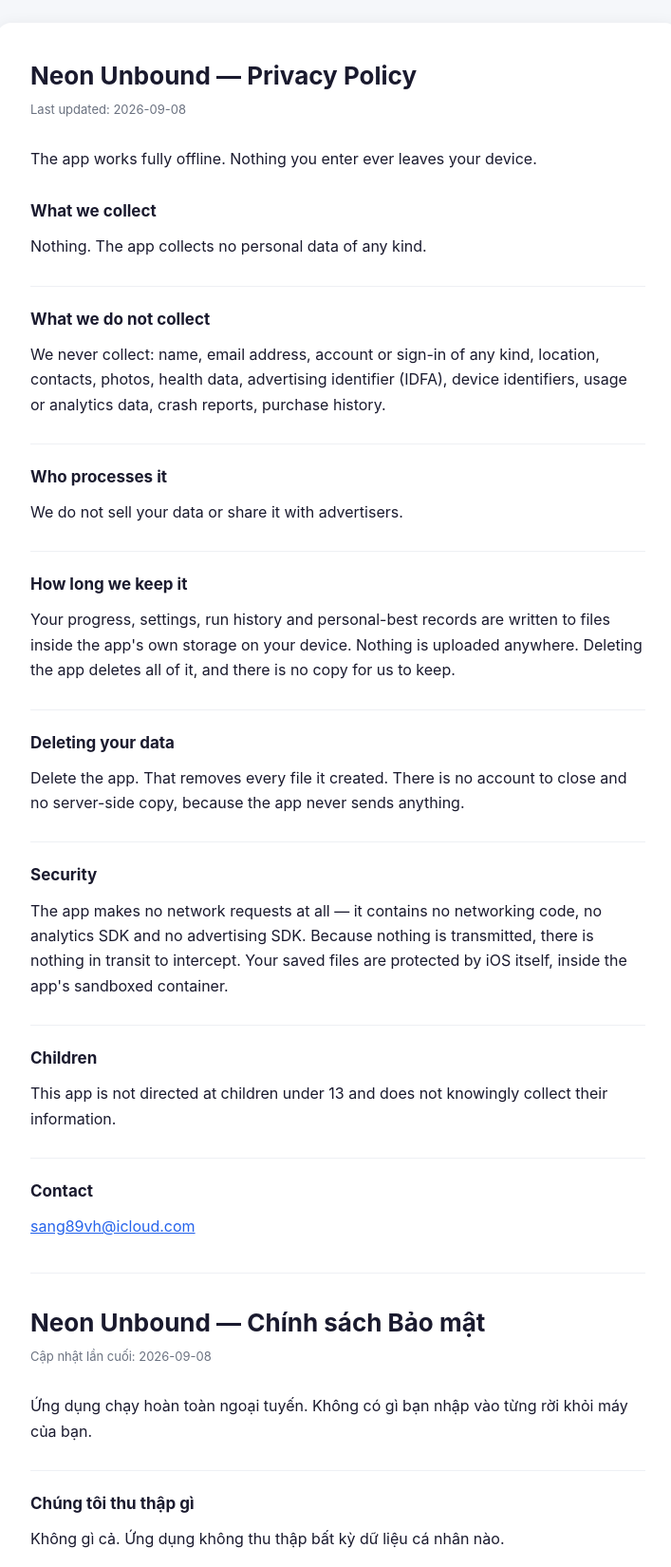
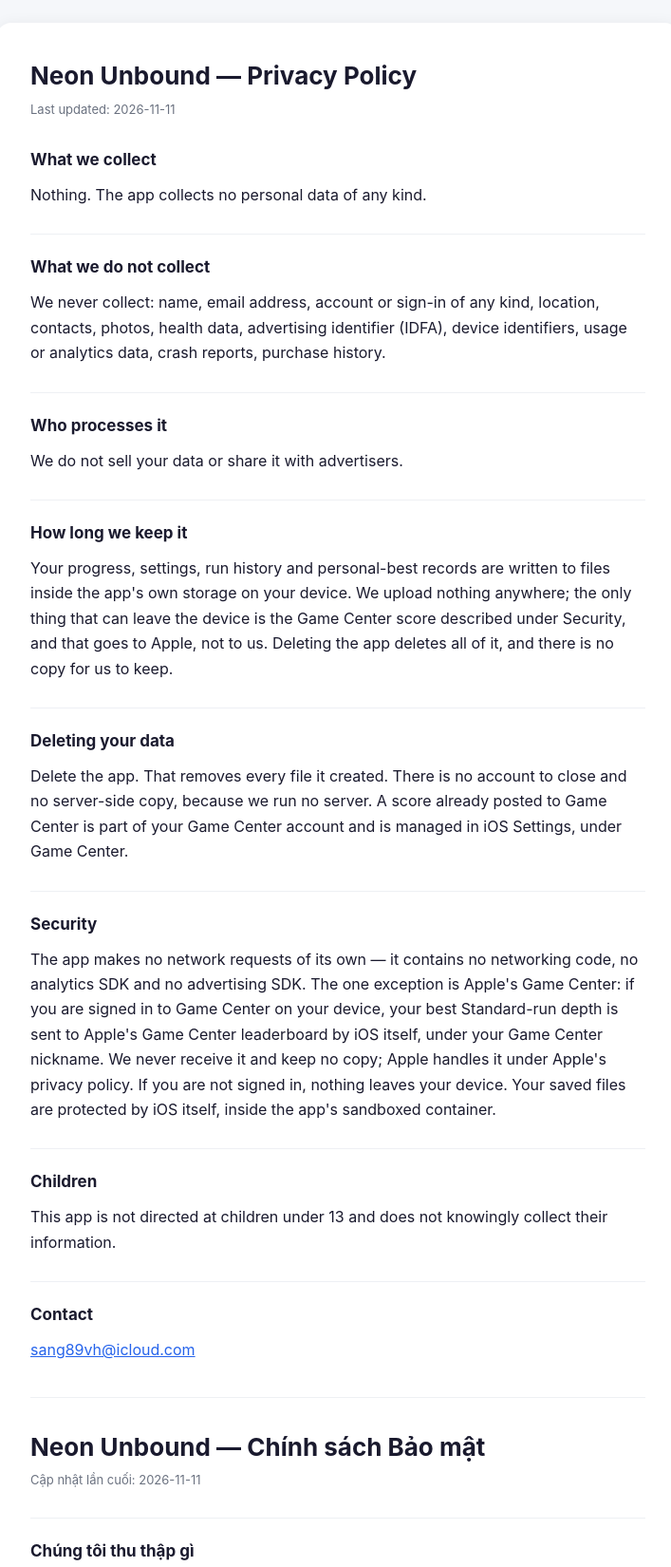
Before and after one commit to sang89vh/neon-unbound, a plain HTML site: page index.html in a window 1280 px wide. Shown: the top 1650 px of the page at 95% size, without its empty margins (284-991 px from the left). Drawn offline with Linux system fonts and the light colour scheme.

Commit message:
legal: name Game Center, the one thing that can leave the device

```diff
--- a/index.html
+++ b/index.html
@@ -31,28 +31,26 @@ nav a{margin-right:16px}
 <body>
 <main>
 <h1>Neon Unbound — Privacy Policy</h1>
-<p class="sub">Last updated: 2026-09-08</p>
-<p>The app works fully offline. Nothing you enter ever leaves your device.</p>
+<p class="sub">Last updated: 2026-11-11</p>
 <h2>What we collect</h2>
 <p>Nothing. The app collects no personal data of any kind.</p>
 <h2>What we do not collect</h2><p>We never collect: name, email address, account or sign-in of any kind, location, contacts, photos, health data, advertising identifier (IDFA), device identifiers, usage or analytics data, crash reports, purchase history.</p>
 <h2>Who processes it</h2><p>We do not sell your data or share it with advertisers.</p>
-<h2>How long we keep it</h2><p>Your progress, settings, run history and personal-best records are written to files inside the app&#x27;s own storage on your device. Nothing is uploaded anywhere. Deleting the app deletes all of it, and there is no copy for us to keep.</p>
-<h2>Deleting your data</h2><p>Delete the app. That removes every file it created. There is no account to close and no server-side copy, because the app never sends anything.</p>
-<h2>Security</h2><p>The app makes no network requests at all — it contains no networking code, no analytics SDK and no advertising SDK. Because nothing is transmitted, there is nothing in transit to intercept. Your saved files are protected by iOS itself, inside the app&#x27;s sandboxed container.</p>
+<h2>How long we keep it</h2><p>Your progress, settings, run history and personal-best records are written to files inside the app&#x27;s own storage on your device. We upload nothing anywhere; the only thing that can leave the device is the Game Center score described under Security, and that goes to Apple, not to us. Deleting the app deletes all of it, and there is no copy for us to keep.</p>
+<h2>Deleting your data</h2><p>Delete the app. That removes every file it created. There is no account to close and no server-side copy, because we run no server. A score already posted to Game Center is part of your Game Center account and is managed in iOS Settings, under Game Center.</p>
+<h2>Security</h2><p>The app makes no network requests of its own — it contains no networking code, no analytics SDK and no advertising SDK. The one exception is Apple&#x27;s Game Center: if you are signed in to Game Center on your device, your best Standard-run depth is sent to Apple&#x27;s Game Center leaderboard by iOS itself, under your Game Center nickname. We never receive it and keep no copy; Apple handles it under Apple&#x27;s privacy policy. If you are not signed in, nothing leaves your device. Your saved files are protected by iOS itself, inside the app&#x27;s sandboxed container.</p>
 <h2>Children</h2><p>This app is not directed at children under 13 and does not knowingly collect their information.</p>
 <h2>Contact</h2><p><a href="mailto:sang89vh@icloud.com">sang89vh@icloud.com</a></p>
 <hr style="margin:36px 0;border:0;border-top:1px solid #eef0f4">
 <h1>Neon Unbound — Chính sách Bảo mật</h1>
-<p class="sub">Cập nhật lần cuối: 2026-09-08</p>
-<p>Ứng dụng chạy hoàn toàn ngoại tuyến. Không có gì bạn nhập vào từng rời khỏi máy của bạn.</p>
+<p class="sub">Cập nhật lần cuối: 2026-11-11</p>
 <h2>Chúng tôi thu thập gì</h2>
 <p>Không gì cả. Ứng dụng không thu thập bất kỳ dữ liệu cá nhân nào.</p>
 <h2>Chúng tôi không thu thập gì</h2><p>Chúng tôi không bao giờ thu thập: tên, địa chỉ email, tài khoản hay đăng nhập dưới bất kỳ hình thức nào, vị trí, danh bạ, ảnh, dữ liệu sức khỏe, mã định danh quảng cáo (IDFA), mã định danh thiết bị, dữ liệu sử dụng hay phân tích, báo cáo sự cố, lịch sử mua hàng.</p>
 <h2>Ai xử lý dữ liệu</h2><p>Chúng tôi không bán dữ liệu của bạn và không chia sẻ cho bên quảng cáo.</p>
-<h2>Giữ trong bao lâu</h2><p>Tiến trình, cài đặt, lịch sử lượt chơi và kỷ lục cá nhân của bạn được ghi vào các tệp trong bộ nhớ riêng của ứng dụng trên máy bạn. Không có gì được tải lên bất kỳ đâu. Gỡ ứng dụng là xóa sạch tất cả, và chúng tôi không giữ bản sao nào.</p>
-<h2>Xóa dữ liệu</h2><p>Gỡ ứng dụng. Thao tác đó xóa mọi tệp mà ứng dụng đã tạo. Không có tài khoản nào để đóng và không có bản sao nào trên máy chủ, vì ứng dụng không bao giờ gửi đi thứ gì.</p>
-<h2>Bảo mật</h2><p>Ứng dụng không thực hiện bất kỳ yêu cầu mạng nào — nó không chứa mã kết nối mạng, không có SDK phân tích và không có SDK quảng cáo. Vì không có gì được truyền đi, cũng không có gì trên đường truyền để bị chặn. Các tệp lưu của bạn được chính iOS bảo vệ, bên trong vùng chứa riêng của ứng dụng.</p>
+<h2>Giữ trong bao lâu</h2><p>Tiến trình, cài đặt, lịch sử lượt chơi và kỷ lục cá nhân của bạn được ghi vào các tệp trong bộ nhớ riêng của ứng dụng trên máy bạn. Chúng tôi không tải gì lên bất kỳ đâu; thứ duy nhất có thể rời khỏi máy là điểm Game Center nêu ở mục Bảo mật, và nó được gửi tới Apple, không phải tới chúng tôi. Gỡ ứng dụng là xóa sạch tất cả, và chúng tôi không giữ bản sao nào.</p>
+<h2>Xóa dữ liệu</h2><p>Gỡ ứng dụng. Thao tác đó xóa mọi tệp mà ứng dụng đã tạo. Không có tài khoản nào để đóng và không có bản sao nào trên máy chủ, vì chúng tôi không vận hành máy chủ nào. Điểm đã gửi lên Game Center thuộc tài khoản Game Center của bạn và được quản lý trong Cài đặt của iOS, mục Game Center.</p>
+<h2>Bảo mật</h2><p>Ứng dụng không tự thực hiện bất kỳ yêu cầu mạng nào — nó không chứa mã kết nối mạng, không có SDK phân tích và không có SDK quảng cáo. Ngoại lệ duy nhất là Game Center của Apple: nếu bạn đã đăng nhập Game Center trên máy, độ sâu tốt nhất của lượt chơi Standard sẽ được chính iOS gửi lên bảng xếp hạng Game Center của Apple, dưới biệt danh Game Center của bạn. Chúng tôi không bao giờ nhận được và không giữ bản sao nào; Apple xử lý dữ liệu đó theo chính sách quyền riêng tư của Apple. Nếu bạn không đăng nhập, không có gì rời khỏi máy. Các tệp lưu của bạn được chính iOS bảo vệ, bên trong vùng chứa riêng của ứng dụng.</p>
 <h2>Trẻ em</h2><p>Ứng dụng không dành cho trẻ dưới 13 tuổi và không cố ý thu thập thông tin của trẻ em.</p>
 <h2>Liên hệ</h2><p><a href="mailto:sang89vh@icloud.com">sang89vh@icloud.com</a></p>
 <nav><a href="https://sang89vh.github.io/neon-unbound/support/">Support</a></nav>
```
Also changed, not shown: support/index.html (+2 -2 lines).
